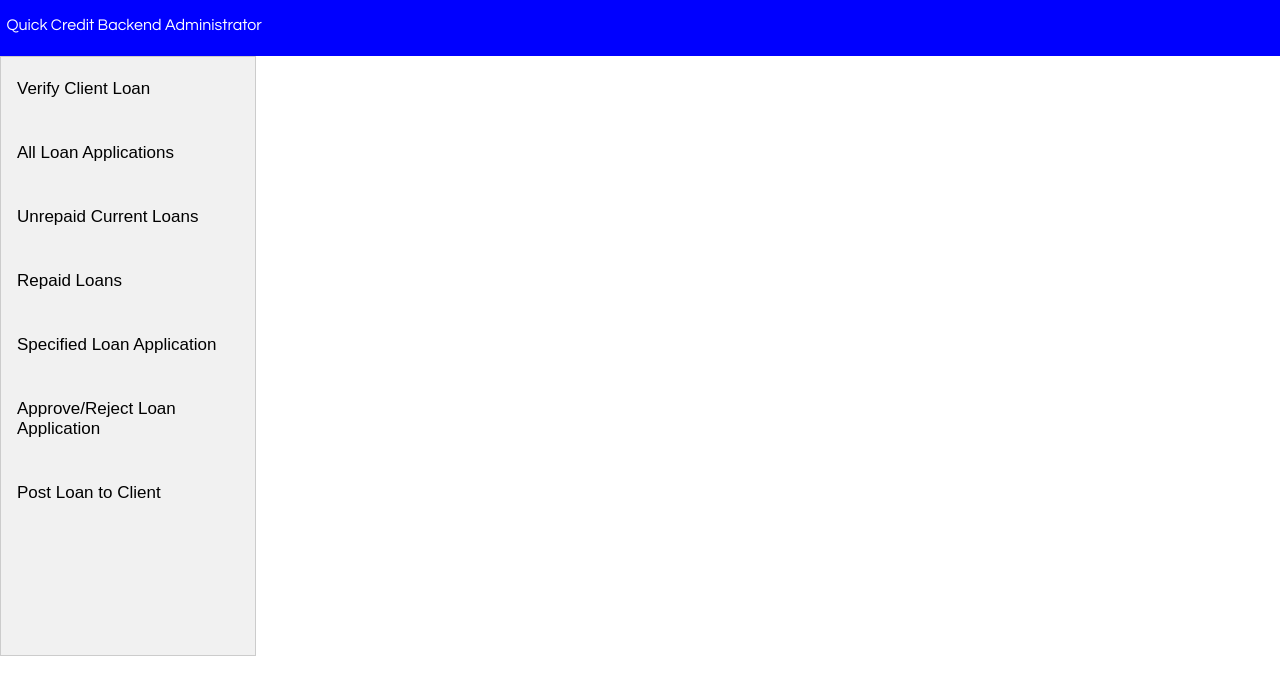
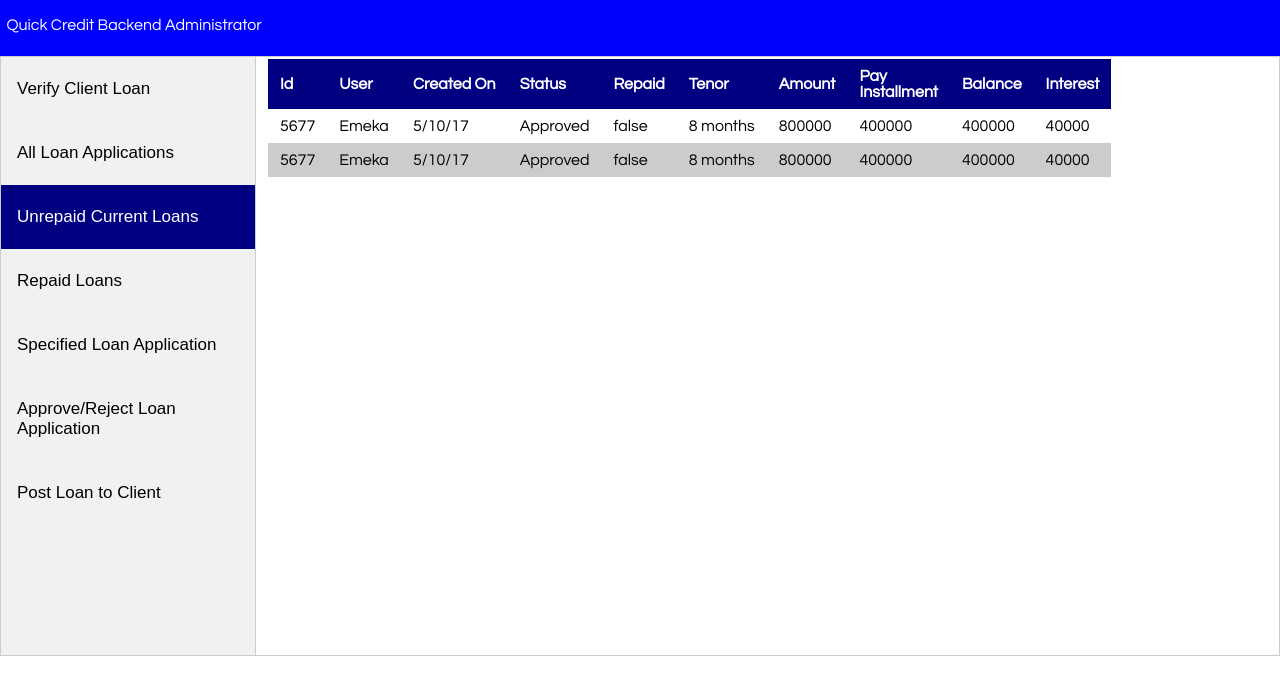
Before and after one commit to motola/credit-loan, a plain HTML site: page UI/admin.html in a window 1280 px wide. Both pictures are taken after a click on the button "Unrepaid Current Loans". Shown: the part 99-794 px from the top of the page. Drawn offline with Linux system fonts and the light colour scheme.

Commit message:
feature(unrepaid):add unrepaid loans to panel [Finishes #165336676]

```diff
--- a/UI/admin.html
+++ b/UI/admin.html
@@ -121,6 +121,50 @@
           </table>
           </div>
 </div>
+<div id="unRepaid" class="tabcontent">
+    <div id="main-section">
+          <table id="main-table">
+            <tr>
+              <th>Id</th>
+              <th>User</th>
+              <th>Created On</th>
+              <th>Status</th>
+              <th>Repaid</th>
+              <th>Tenor</th>
+              <th>Amount</th>
+              <th>Pay <br>Installment</th>
+              <th>Balance</th>
+              <th>Interest</th>
+
+            </tr>
+            <tr>
+              <td>5677</td>
+              <td>Emeka</td>
+              <td>5/10/17</td>
+              <td>Approved</td>
+              <td>false</td>
+              <td>8 months</td>
+              <td>800000</td>
+              <td>400000</td>
+              <td>400000</td>
+              <td>40000</td>
+
+            </tr>
+            <tr>
+                <td>5677</td>
+                <td>Emeka</td>
+                <td>5/10/17</td>
+                <td>Approved</td>
+                <td>false</td>
+                <td>8 months</td>
+                <td>800000</td>
+                <td>400000</td>
+                <td>400000</td>
+                <td>40000</td>
+              </tr>
+          </table>
+          </div>
+</div>
 
 
 </div>
```
